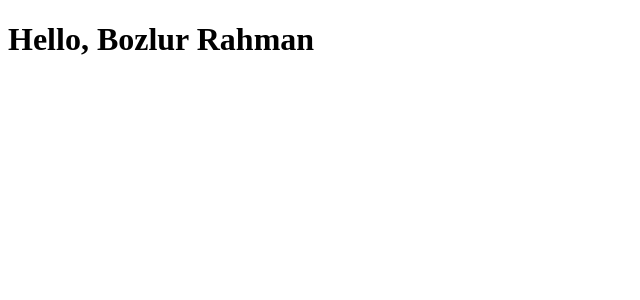
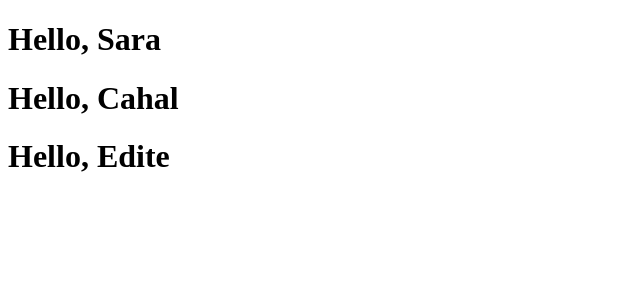
Before and after one commit to bozlurrahman/reactjs-testing, a React (Create React App) app: page / in a window 1280 px wide. Shown: the top 300 px of the page, without its empty margins (0-640 px from the left). Built offline with nearby package versions, Linux system fonts and the light colour scheme.

Commit message:
Composing Component

```diff
--- /dev/null
+++ b/src/ComposingComponents.js
@@ -0,0 +1,18 @@
+
+import React from 'react';
+
+function Welcome(props) {
+  return <h1>Hello, {props.name}</h1>;
+}
+
+function App() {
+  return (
+    <div>
+      <Welcome name="Sara" />
+      <Welcome name="Cahal" />
+      <Welcome name="Edite" />
+    </div>
+  );
+}
+
+export default App;
--- a/src/index.js
+++ b/src/index.js
@@ -2,8 +2,8 @@
 import ReactDOM from 'react-dom';
 
 import * as serviceWorker from './serviceWorker';
-import Welcome from "./ClassComponent";
+import ComposingComponents from './ComposingComponents'
 
-ReactDOM.render(<Welcome name="Bozlur Rahman"></Welcome>,document.getElementById('root'));
+ReactDOM.render(<ComposingComponents/>,document.getElementById('root'));
 
 serviceWorker.unregister();
```
